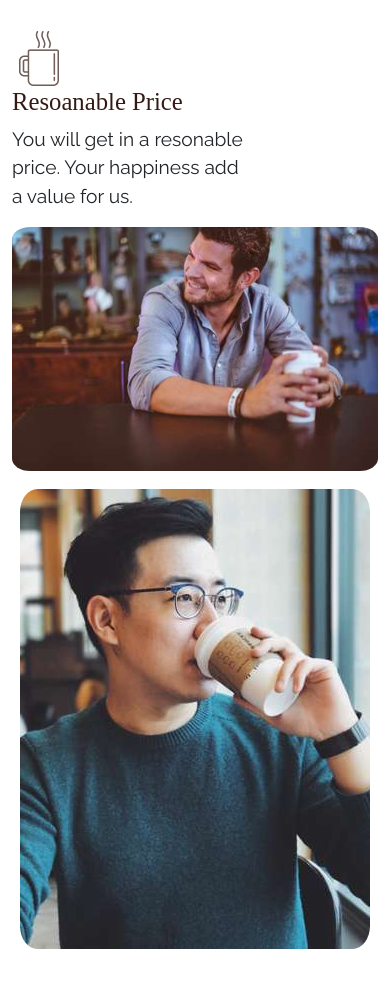
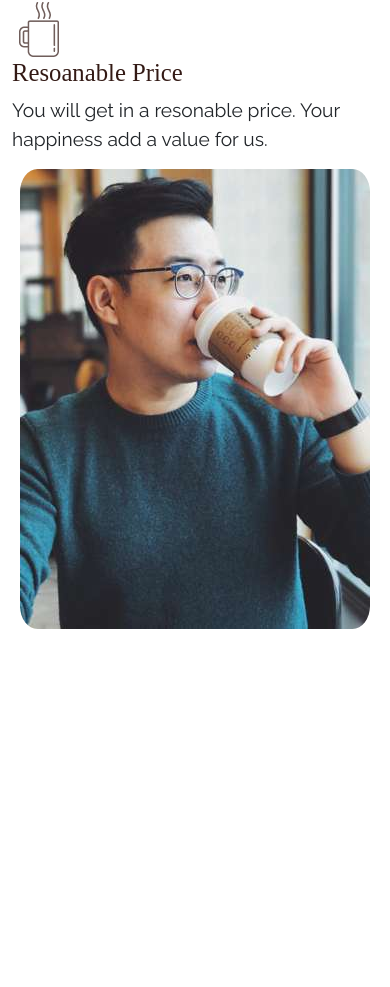
Before and after one commit to sourabahmed/coffee-time, a React (Create React App) app: page / in a window 390 px wide. Shown: the part 2448-3435 px from the top of the page. After the commit the page ends 3141 px from the top, so only its background shows below. Built offline with nearby package versions, Linux system fonts and the light colour scheme; a web font is replaced by a local one; what react-animations would draw is missing.

Commit message:
updated section-3

```diff
--- a/src/component/Home/Home.css
+++ b/src/component/Home/Home.css
@@ -82,19 +82,25 @@
     font-family: 'Raleway', sans-serif;
     font-size: 1.2em;
 }
+.about-img-container{
+    position: relative;
+}
 .about-img-1{
     border-radius: 5%;
-    position: relative;
-    top:-40%;
-    left: 25%;
+    position: absolute;
     z-index: 1;
 }
 .about-img-2{
     border-radius: 5%;
-    position: relative;
-    top:35%;
-    left: -20%;
+    position: absolute;
+    top:50%;
+    left: 15%;
     z-index: 2;
+}
+
+/* section-4 */
+.section-4{
+    margin-top: 15%;
 }
 
 @media only screen and (max-width:770px){
@@ -107,15 +113,13 @@
     .banner-detail{
         width: 100%;
     }
+}
+@media only screen and (max-width:1020px){
     .about-img-1{
-        top:0%;
-        left: 0%;
-        margin: 5% 0;
+        position: relative;
     }
     .about-img-2{
-        top:0%;
-        left:0%;
-        margin-bottom: 5% 0;
+        display: none;
     }
 }
 
--- a/src/component/Home/Home.js
+++ b/src/component/Home/Home.js
@@ -10,6 +10,8 @@ import about_1 from '../../images/aboutUs1.jpg';
 import about_2 from '../../images/aboutUs2.jpg';
 import about_3 from '../../images/aboutUs3.png';
 import about_4 from '../../images/aboutUs4.png';
+import about_5 from '../../images/5.jpg';
+import about_6 from '../../images/6.png';
 
 const flashAnimation = keyframes`${flash}`;
 const FlashDiv = styled.div`
@@ -76,7 +78,7 @@ const Home = () => {
             <div className="section-3 my-5">
                 <div className="py-3 container">
                     <div className="row">
-                        <div className="col-12 col-lg-6 text-start pe-5">
+                        <div className="col-12 col-lg-4 text-start pe-5">
                             <p>About Us</p>
                             <h1>There is all about Coffee house</h1>
                             <p>Coffee Time is serving for you from the previous 10 years. We care for you, for your test with our hospitality. You will have a great time with us. </p>
@@ -84,7 +86,7 @@ const Home = () => {
                                 <div className="col-12 col-md-2">
                                     <img src={about_3} alt="" />
                                 </div>
-                                <div className="col-12 col-md-10 w-75">
+                                <div className="col-12 col-md-10">
                                     <h2>Best Facility</h2>
                                     <p>Have your coffee with full refreshment, enjoy the moment.</p>
                                 </div>
@@ -93,13 +95,13 @@ const Home = () => {
                                 <div className="col-12 col-md-2">
                                     <img src={about_4} alt="" />
                                 </div>
-                                <div className="col-12 col-md-10 w-75">
+                                <div className="col-12 col-md-10">
                                     <h2>Resoanable Price</h2>
                                     <p>You will get in a resonable price. Your happiness add a value for us.</p>
                                 </div>
                             </div>
                         </div>
-                        <div class="col-12 col-lg-6">
+                        <div class="col-12 col-lg-8 about-img-container">
                             <img className="about-img-2 img-fluid" src={about_2} alt="" />
                             <img className="about-img-1 img-fluid" src={about_1} alt="" />
                         </div>
@@ -107,6 +109,8 @@ const Home = () => {
                 </div>
             </div>
 
+
+
         </div>
     )
 }
```
